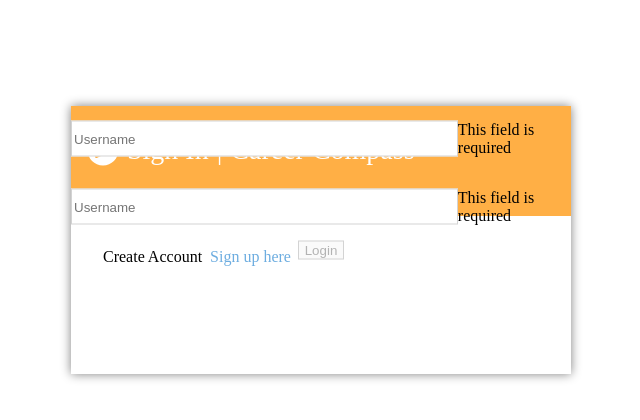
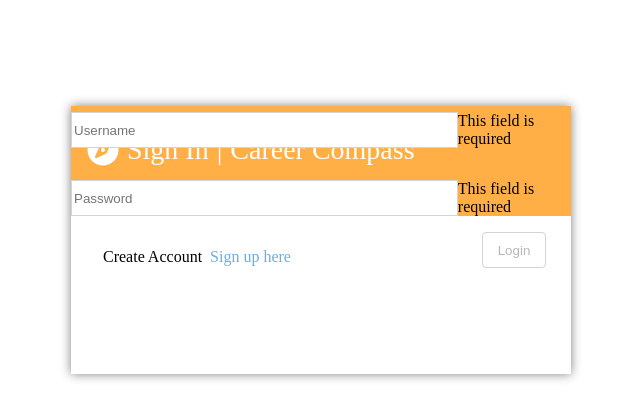
Before and after one commit to rpet064/career_compass, a Next.js app: page /login in a window 1280 px wide. Shown: the top 420 px of the page, without its empty margins (319-959 px from the left). Built offline with nearby package versions, Linux system fonts and the light colour scheme.

Commit message:
Begin to implement confirm password & tidy of auth module
Remove input height css
Removed unused input placeholder label css
Implement LoginFooter on both auth pages
Implement confirm password input and logic on AuthSignUpBody
Tidy useState variables in AuthSignUpBody
Replace ' with "

```diff
--- a/app/components/AuthLoginBody.tsx
+++ b/app/components/AuthLoginBody.tsx
@@ -4,7 +4,7 @@ import { useState, useEffect, FC } from "react";
 import colour from "../styles/colour.module.css";
 import { AuthLoginBodyProps } from "../interfaces/interfaces";
 
-export const AuthLoginBody: FC<AuthLoginBodyProps> = ({setContainerHeight}) => {
+export const AuthLoginBody: FC<AuthLoginBodyProps> = ({ setContainerHeight }) => {
 
    const [usernameErrorMessage, setUsernameErrorMessage] = useState<string | null>(null);
    const [passwordErrorMessage, setPasswordErrorMessage] = useState<string | null>(null);
@@ -39,12 +39,12 @@ export const AuthLoginBody: FC<AuthLoginBodyProps> = ({setContainerHeight}) => {
          setPasswordErrorMessage(null);
          return;
       }
-      formData.password .length > 0 ? setPasswordErrorMessage(null) : setPasswordErrorMessage("This field is required");
+      formData.password.length > 0 ? setPasswordErrorMessage(null) : setPasswordErrorMessage("This field is required");
    }, [formData, setPasswordErrorMessage]);
 
    // Manage button validation
    useEffect(() => {
-      if (formData.username !== undefined && formData.password !== undefined && formData.username.length > 0 && formData.password .length > 0) {
+      if (formData.username !== undefined && formData.password !== undefined && formData.username.length > 0 && formData.password.length > 0) {
          setButtonDisabled(false);
       } else {
          setButtonDisabled(true);
@@ -108,14 +108,18 @@ export const AuthLoginBody: FC<AuthLoginBodyProps> = ({setContainerHeight}) => {
                   className={colour.grayBorder}
                   type="password"
                   name="password"
-               placeholder="Username"
+                  placeholder="Password"
                   value={formData.password}
                   onChange={handleChange} />
                <span className={auth.authenticationLabel}
                >{passwordErrorMessage}</span>
             </div>
-         <button className={colour.grayBorder} disabled={buttonDisabled}
+
+            {/* Footer */}
+            <div className={auth.loginFooter}>
+               <button type="submit" className={`${auth.authButton} ${colour.grayBorder}`} disabled={buttonDisabled}
                   onClick={() => handleLogin()}>Login</button>
+            </div>
          </form>
       </div >
    )
--- a/app/styles/global.module.css
+++ b/app/styles/global.module.css
@@ -1,4 +1,4 @@
-/* input containers */
+/* input container styling */
 
 .oneThirdWidthInputContainer{
     width: 33%;
@@ -14,23 +14,9 @@
     padding: 1rem 0rem;
 }
 
-/* input label */
-
-.secondHalfWidthInputLabel{
-    margin-left: 49%;
-}
-
-.secondThirdWidthInputLabel{
-    margin-left: 36%;
-}
-
 @media screen and (max-width: 1200px){
     .oneThirdWidthInputContainer, .halfWidthInputContainer{
         display: block;
         width: 100%;
     }
-
-    .secondHalfWidthInputLabel, .secondThirdWidthInputLabel{
-        margin-left: 0 !important;
-    }
 }
--- a/app/styles/globals.css
+++ b/app/styles/globals.css
@@ -32,6 +32,5 @@ svg{
 }
 
 input{
-    height: 2rem;
     width: 90%;
 }
```
Also changed, not shown: app/components/AuthSignUpBody.tsx (+67 -25 lines). Lines whose indentation alone changed are shown as unchanged.
